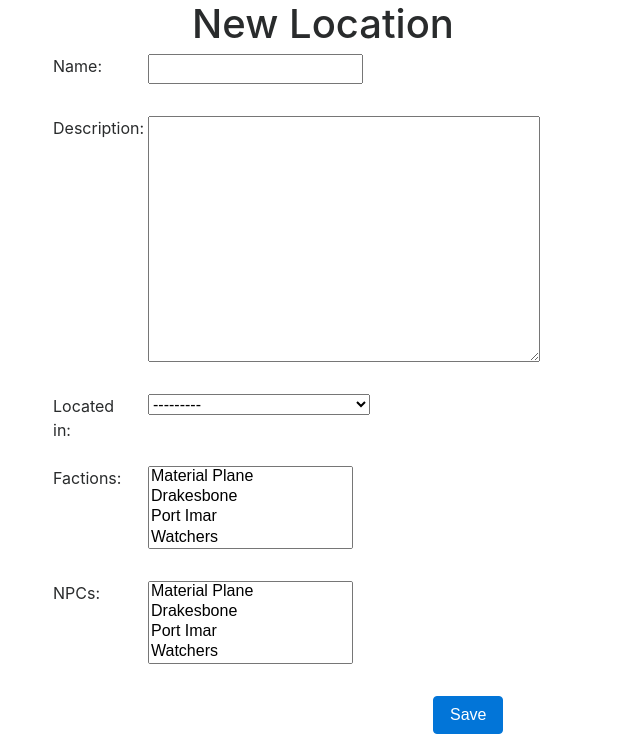
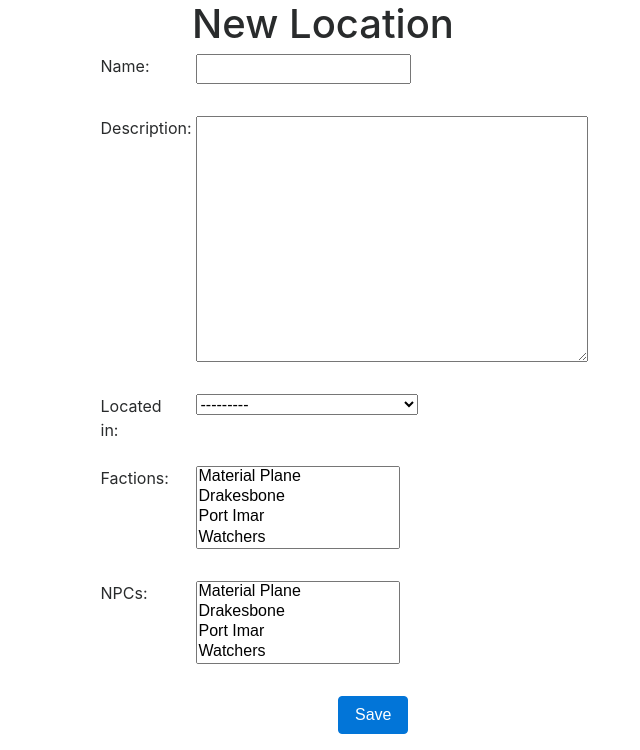
Before and after one commit to milocarbol/dndcampaign, a Django app: template campaign/templates/campaign/new_thing.html in a window 1280 px wide. Shown: the part 92-842 px from the top of the page, without its empty margins (317-957 px from the left). Run offline with Django 3.2, Linux system fonts and the light colour scheme; the template is opened without the code that fills it: values that come from a table or form of the project are taken from there, others are empty; data comes from the database, SQL or seed files in the repository; tables that the repository leaves empty hold one stand-in row (values such as "Sample post"); some libraries are stand-ins or nearby versions.

Commit message:
reformat new thing page

```diff
--- a/campaign/templates/campaign/new_thing.html
+++ b/campaign/templates/campaign/new_thing.html
@@ -7,20 +7,13 @@
         </div>
     </div>
     <div class="row">
-        <div class="col-sm-6 offset-sm-3">
+        <div class="col-sm-6 offset-sm-2">
             <form action="{% url 'campaign:new_thing' thing_type %}" method="post">
                 {% csrf_token %}
                 {% for field in thing_form %}
                     <div class="row form-group">
-                        <div class="col-sm-2">
-                            {{ field.label_tag }}
-                        </div>
-                        <div class="col-sm-2">
-                            {{ field }}
-                            <p>{{ field.errors }}</p>
-                        </div>
                         {% if field.name in allow_random_by_category %}
-                            <div class="col-sm-2 offset-sm-4">
+                            <div class="col-sm-3">
                                 <div class="dropdown">
                                     <button class="btn btn-secondary dropdown-toggle" type="button" id="dropdownMenuButton" data-toggle="dropdown" aria-haspopup="true" aria-expanded="false">
                                         Randomize
@@ -37,10 +30,21 @@
                                 </div>
                             </div>
                         {% elif field.name in allow_random %}
-                            <div class="col-sm-2 offset-sm-4">
+                            <div class="col-sm-3">
                                 <button id="{{ field.name }}" type="button" class="btn btn-secondary randomizer">Randomize</button>
                             </div>
                         {% endif %}
+                        {% if field.name in allow_random_by_category or field.name in allow_random %}
+                            <div class="col-sm-2">
+                        {% else %}
+                            <div class="col-sm-2 offset-3">
+                        {% endif %}
+                            {{ field.label_tag }}
+                        </div>
+                        <div class="col-sm-2">
+                            {{ field }}
+                            <p>{{ field.errors }}</p>
+                        </div>
                     </div>
                 {% endfor %}
                 <div class="row">
--- a/campaign/views.py
+++ b/campaign/views.py
@@ -712,13 +712,13 @@ def get_random_attribute(request, thing_type, attribute):
 def get_random_attribute_raw(thing_type, attribute):
     randomizer_attribute = get_object_or_404(RandomizerAttribute, thing_type__name__iexact=thing_type, name__iexact=attribute)
     if randomizer_attribute.concatenate_results:
-        categories = RandomizerAttributeCategory.objects.filter(attribute=randomizer_attribute)
+        categories = RandomizerAttributeCategory.objects.filter(attribute=randomizer_attribute).order_by('name')
         result = ''
         if categories:
             for category in categories:
                 option = get_random_attribute_in_category_raw(thing_type, attribute, category.name)
                 if option:
-                    result += '{0}:\n\t{1}\n\n'.format(category.name, option)
+                    result += '{0}:\n\t{1}\n'.format(category.name, option)
         if result:
             return result
         else:
```
